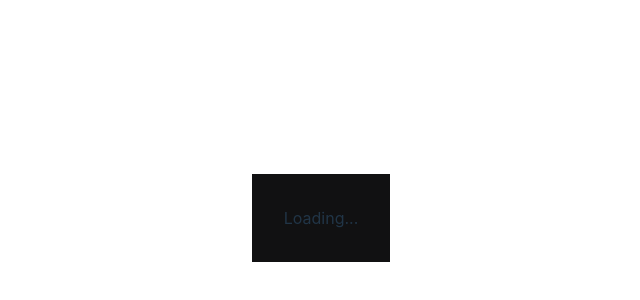
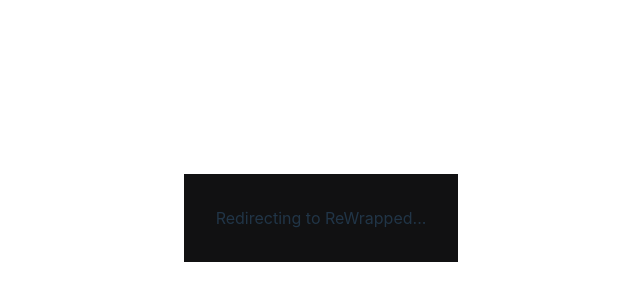
Before and after one commit to Kairox00/Spotify-ReWrapped-UI, a React (Vite) app: page /callback in a window 1280 px wide. Shown: the part 182-482 px from the top of the page, without its empty margins (319-959 px from the left). Built offline with nearby package versions, Linux system fonts and the light colour scheme.

Commit message:
Added loading to login button

```diff
--- a/src/app/App.tsx
+++ b/src/app/App.tsx
@@ -44,6 +44,7 @@
     },
   },
 });
+
 function App() {
   return (
     <ThemeProvider theme={theme}>
--- a/src/features/authentication/components/AuthenticationDialog.tsx
+++ b/src/features/authentication/components/AuthenticationDialog.tsx
@@ -1,10 +1,11 @@
 import { Box, Button, Paper, Stack, Typography, useTheme } from "@mui/material";
 import login from "../api/login";
-import { useEffect } from "react";
+import { useEffect, useState } from "react";
 import { getCookie } from "../../user-dashboard/utils/cookiesUtils";
 
 export default function AuthenticationDialog() {
   const theme = useTheme();
+  const [loading, setLoading] = useState(false);
   useEffect(() => {
     const token = JSON.parse(getCookie("RW_Token") as string);
     if (token) {
@@ -13,6 +14,7 @@
   }, []);
 
   const handleSubmit = () => {
+    setLoading(true);
     login();
   };
 
@@ -32,9 +34,15 @@
           <Typography variant="h4">Login</Typography>
           <Stack spacing={4}>
             <Button
+              loading={loading}
               variant="contained"
               color="secondary"
               onClick={handleSubmit}
+              sx={{
+                ".MuiCircularProgress-root": {
+                  color: theme.palette.secondary.main,
+                },
+              }}
             >
               Login with Spotify
             </Button>
--- a/src/features/authentication/components/Callback.tsx
+++ b/src/features/authentication/components/Callback.tsx
@@ -20,5 +20,5 @@
     }
   }, [handleCallback]);
 
-  return <div>Loading...</div>;
+  return <div>Redirecting to ReWrapped...</div>;
 }
```
